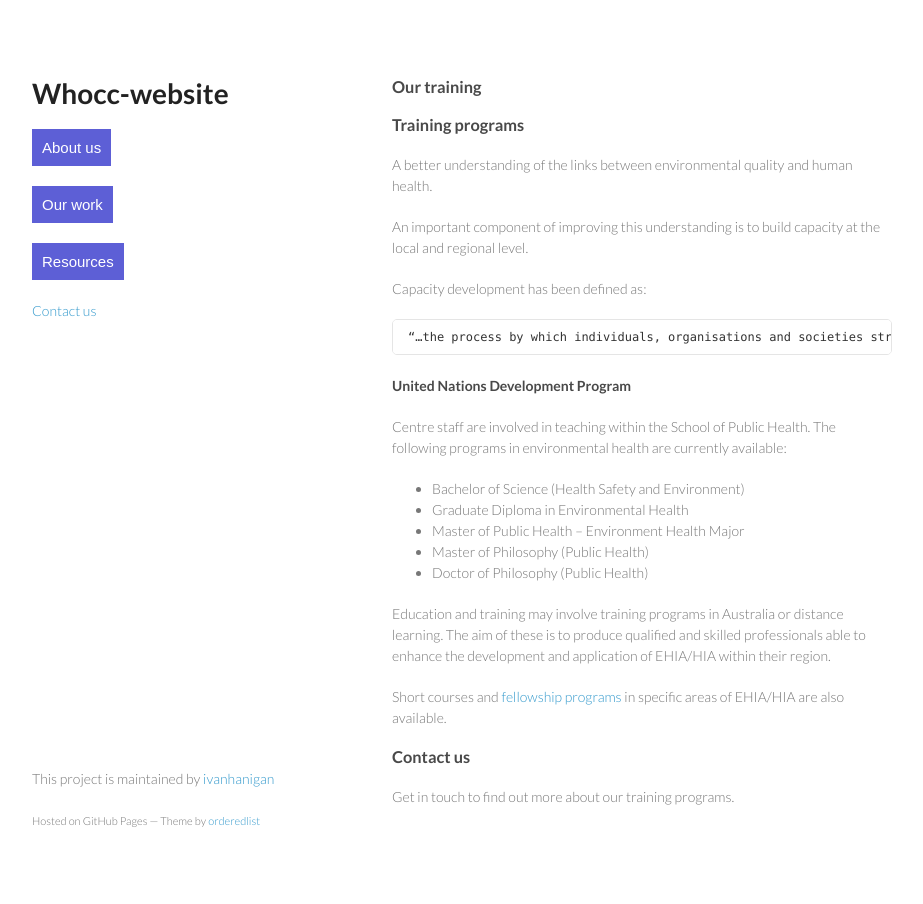
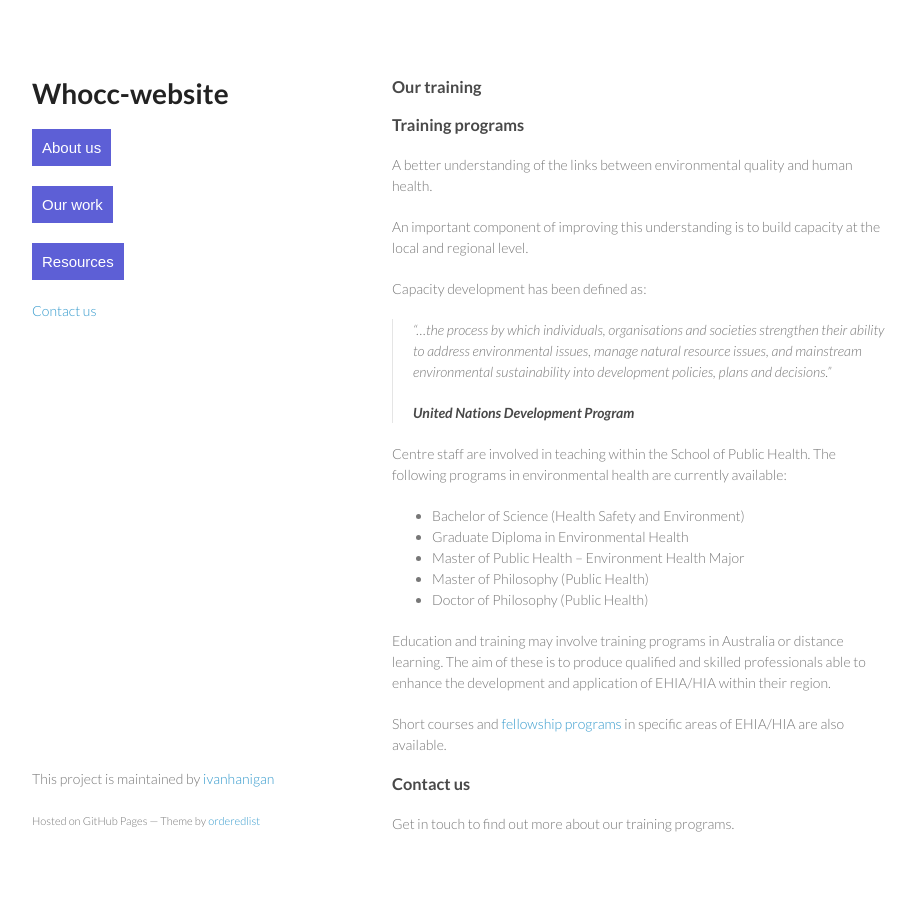
Before and after one commit to ivanhanigan/whocc-cchia-draft-website, a Jekyll site: the page built from training.md, in a window 1280 px wide. Shown: the whole page, without its empty margins (178-1101 px from the left). Built offline with Jekyll 4.4.1, drawn with Linux system fonts in a browser that asks for light colours.

```diff
--- a/training.md
+++ b/training.md
@@ -12,8 +12,7 @@ An important component of improving this understanding is to build capacity at t
 
 Capacity development has been defined as:
 
-    “…the process by which individuals, organisations and societies strengthen their ability to address environmental issues, manage natural resource issues, and mainstream environmental sustainability into development policies, plans and decisions.”
-
+> “…the process by which individuals, organisations and societies strengthen their ability to address environmental issues, manage natural resource issues, and mainstream environmental sustainability into development policies, plans and decisions.”
 #### United Nations Development Program
 
 Centre staff are involved in teaching within the School of Public Health.  The following programs in environmental health are currently available:
```
